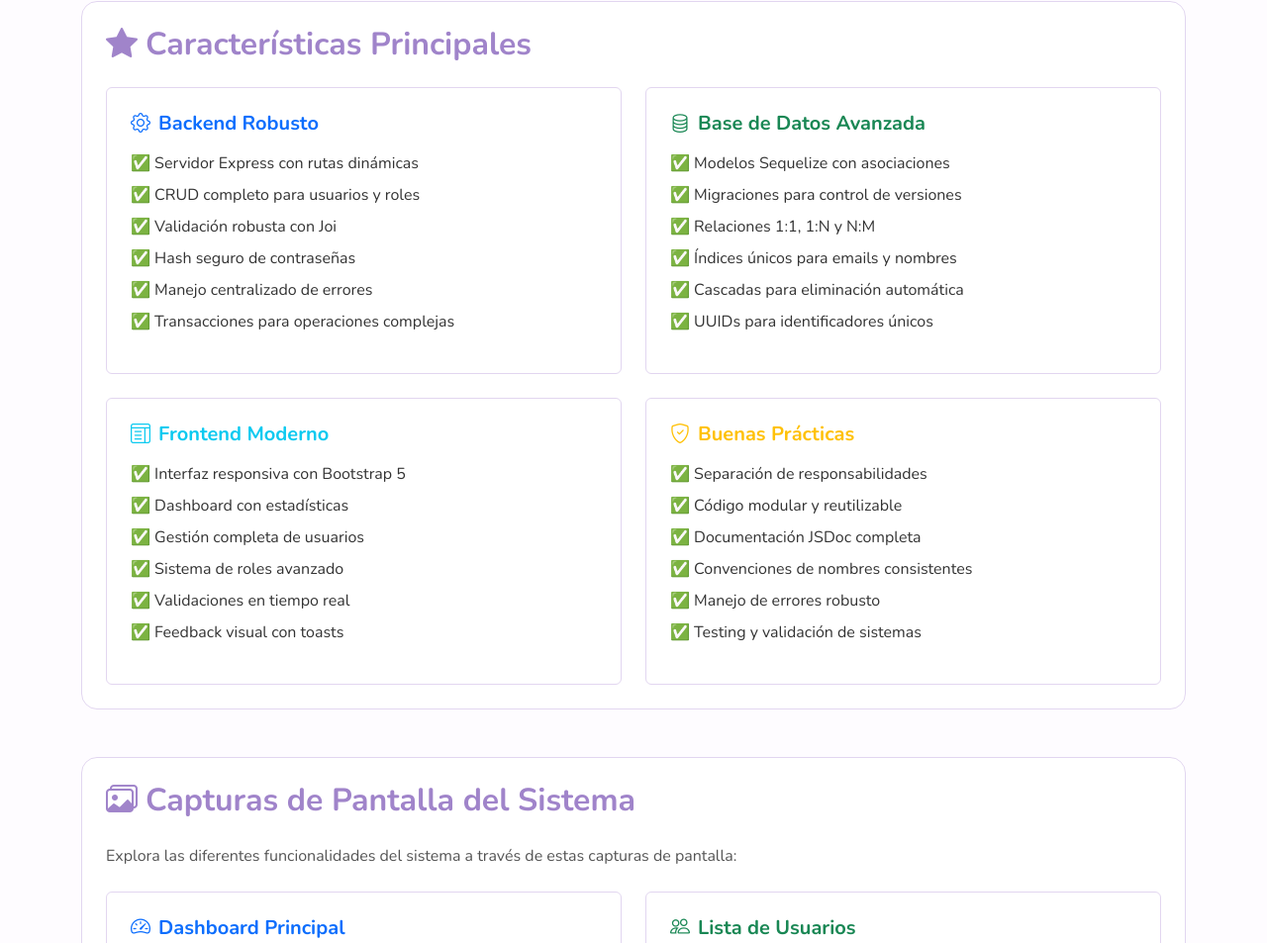
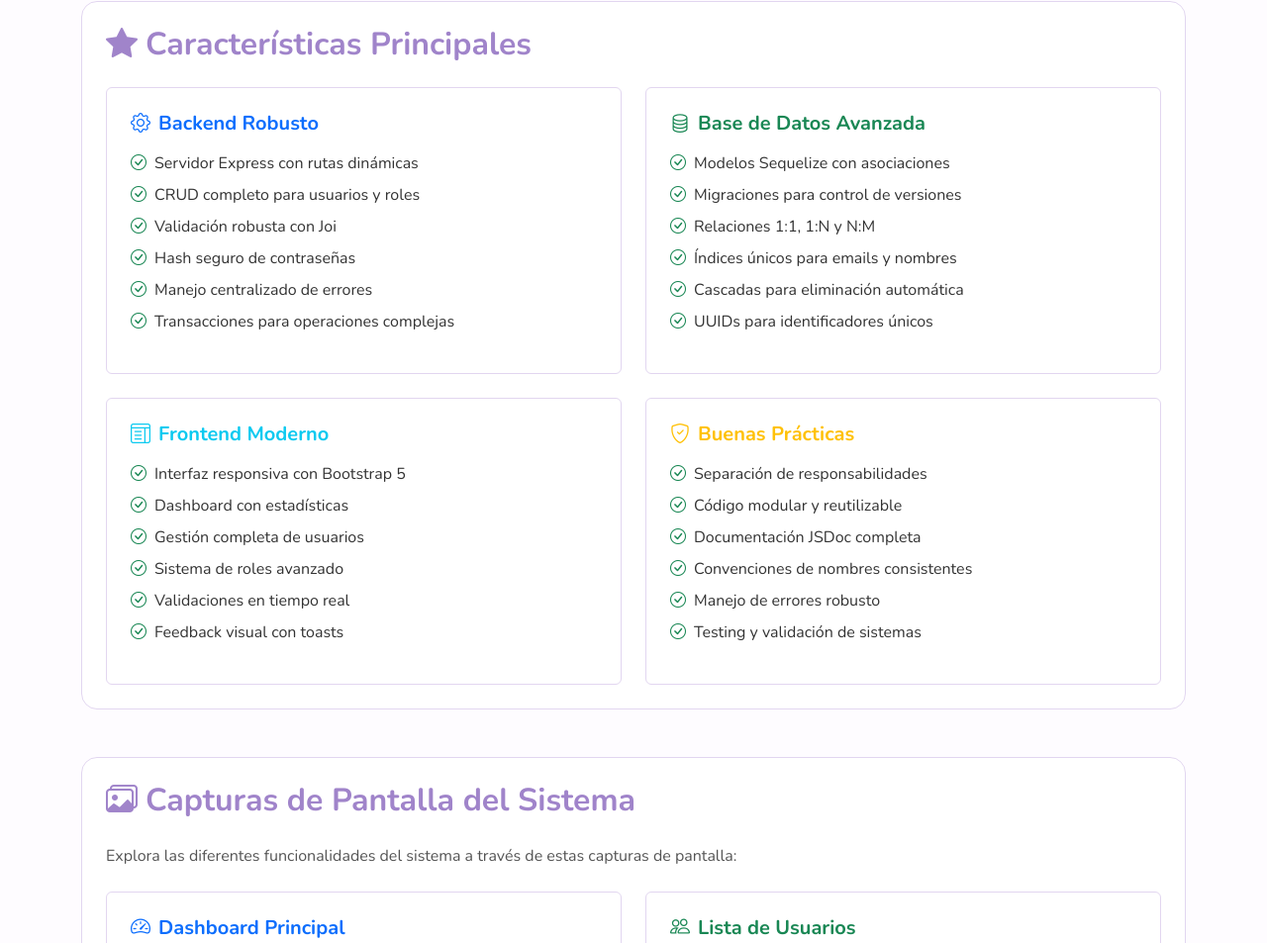
Before and after one commit to MagdaIG/portafoliojs, a plain HTML site: page app-gestor-usuario.html in a window 1280 px wide. Shown: the part 6567-7520 px from the top of the page at 99% size. Drawn offline with nearby package versions, Linux system fonts and the light colour scheme.

Commit message:
Actualización

```diff
--- a/app-gestor-usuario.html
+++ b/app-gestor-usuario.html
@@ -601,12 +601,12 @@
               <i class="bi bi-gear me-2"></i>Backend Robusto
             </h5>
             <ul class="list-unstyled">
-              <li class="mb-2">✅ Servidor Express con rutas dinámicas</li>
-              <li class="mb-2">✅ CRUD completo para usuarios y roles</li>
-              <li class="mb-2">✅ Validación robusta con Joi</li>
-              <li class="mb-2">✅ Hash seguro de contraseñas</li>
-              <li class="mb-2">✅ Manejo centralizado de errores</li>
-              <li class="mb-2">✅ Transacciones para operaciones complejas</li>
+              <li class="mb-2"><i class="bi bi-check-circle text-success me-2"></i>Servidor Express con rutas dinámicas</li>
+              <li class="mb-2"><i class="bi bi-check-circle text-success me-2"></i>CRUD completo para usuarios y roles</li>
+              <li class="mb-2"><i class="bi bi-check-circle text-success me-2"></i>Validación robusta con Joi</li>
+              <li class="mb-2"><i class="bi bi-check-circle text-success me-2"></i>Hash seguro de contraseñas</li>
+              <li class="mb-2"><i class="bi bi-check-circle text-success me-2"></i>Manejo centralizado de errores</li>
+              <li class="mb-2"><i class="bi bi-check-circle text-success me-2"></i>Transacciones para operaciones complejas</li>
             </ul>
           </div>
         </div>
@@ -617,12 +617,12 @@
               <i class="bi bi-database me-2"></i>Base de Datos Avanzada
             </h5>
             <ul class="list-unstyled">
-              <li class="mb-2">✅ Modelos Sequelize con asociaciones</li>
-              <li class="mb-2">✅ Migraciones para control de versiones</li>
-              <li class="mb-2">✅ Relaciones 1:1, 1:N y N:M</li>
-              <li class="mb-2">✅ Índices únicos para emails y nombres</li>
-              <li class="mb-2">✅ Cascadas para eliminación automática</li>
-              <li class="mb-2">✅ UUIDs para identificadores únicos</li>
+              <li class="mb-2"><i class="bi bi-check-circle text-success me-2"></i>Modelos Sequelize con asociaciones</li>
+              <li class="mb-2"><i class="bi bi-check-circle text-success me-2"></i>Migraciones para control de versiones</li>
+              <li class="mb-2"><i class="bi bi-check-circle text-success me-2"></i>Relaciones 1:1, 1:N y N:M</li>
+              <li class="mb-2"><i class="bi bi-check-circle text-success me-2"></i>Índices únicos para emails y nombres</li>
+              <li class="mb-2"><i class="bi bi-check-circle text-success me-2"></i>Cascadas para eliminación automática</li>
+              <li class="mb-2"><i class="bi bi-check-circle text-success me-2"></i>UUIDs para identificadores únicos</li>
             </ul>
           </div>
         </div>
@@ -633,12 +633,12 @@
               <i class="bi bi-layout-text-window me-2"></i>Frontend Moderno
             </h5>
             <ul class="list-unstyled">
-              <li class="mb-2">✅ Interfaz responsiva con Bootstrap 5</li>
-              <li class="mb-2">✅ Dashboard con estadísticas</li>
-              <li class="mb-2">✅ Gestión completa de usuarios</li>
-              <li class="mb-2">✅ Sistema de roles avanzado</li>
-              <li class="mb-2">✅ Validaciones en tiempo real</li>
-              <li class="mb-2">✅ Feedback visual con toasts</li>
+              <li class="mb-2"><i class="bi bi-check-circle text-success me-2"></i>Interfaz responsiva con Bootstrap 5</li>
+              <li class="mb-2"><i class="bi bi-check-circle text-success me-2"></i>Dashboard con estadísticas</li>
+              <li class="mb-2"><i class="bi bi-check-circle text-success me-2"></i>Gestión completa de usuarios</li>
+              <li class="mb-2"><i class="bi bi-check-circle text-success me-2"></i>Sistema de roles avanzado</li>
+              <li class="mb-2"><i class="bi bi-check-circle text-success me-2"></i>Validaciones en tiempo real</li>
+              <li class="mb-2"><i class="bi bi-check-circle text-success me-2"></i>Feedback visual con toasts</li>
             </ul>
           </div>
         </div>
@@ -649,12 +649,12 @@
               <i class="bi bi-shield-check me-2"></i>Buenas Prácticas
             </h5>
             <ul class="list-unstyled">
-              <li class="mb-2">✅ Separación de responsabilidades</li>
-              <li class="mb-2">✅ Código modular y reutilizable</li>
-              <li class="mb-2">✅ Documentación JSDoc completa</li>
-              <li class="mb-2">✅ Convenciones de nombres consistentes</li>
-              <li class="mb-2">✅ Manejo de errores robusto</li>
-              <li class="mb-2">✅ Testing y validación de sistemas</li>
+              <li class="mb-2"><i class="bi bi-check-circle text-success me-2"></i>Separación de responsabilidades</li>
+              <li class="mb-2"><i class="bi bi-check-circle text-success me-2"></i>Código modular y reutilizable</li>
+              <li class="mb-2"><i class="bi bi-check-circle text-success me-2"></i>Documentación JSDoc completa</li>
+              <li class="mb-2"><i class="bi bi-check-circle text-success me-2"></i>Convenciones de nombres consistentes</li>
+              <li class="mb-2"><i class="bi bi-check-circle text-success me-2"></i>Manejo de errores robusto</li>
+              <li class="mb-2"><i class="bi bi-check-circle text-success me-2"></i>Testing y validación de sistemas</li>
             </ul>
           </div>
         </div>
```
